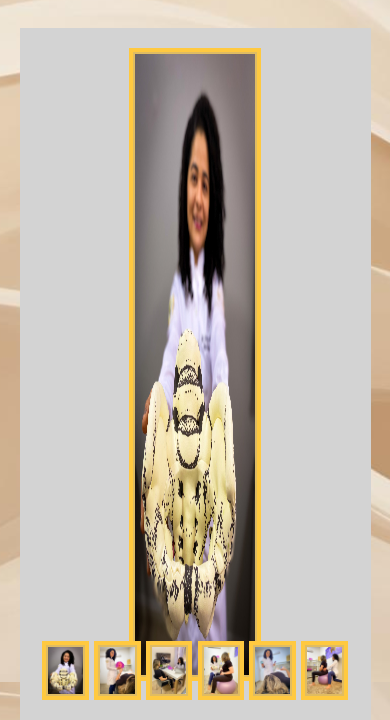
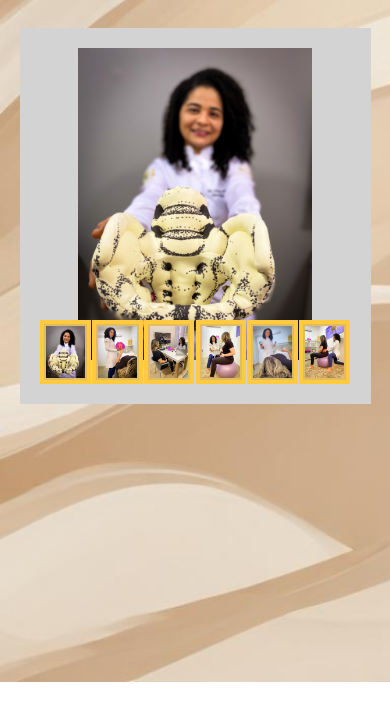
Before and after one commit to 1-GVS-1/Saude-Pelvica, a plain HTML site: page index.html in a window 390 px wide. Shown: the part 162-882 px from the top of the page. After the commit the page ends 844 px from the top, so only its background shows below. Drawn offline with Linux system fonts and the light colour scheme.

Commit message:
Update Style.css

```diff
--- a/CSS/Style.css
+++ b/CSS/Style.css
@@ -33,17 +33,17 @@ div {
   margin-bottom: 10px;
   transition: 1s;
 }
-.logo:hover{
+.logo:hover {
   cursor: pointer;
   transition: 1s;
   transform: scale(1.1);
 }
-.links{
+.links {
   justify-content: right;
   margin-right: 10px;
   display: flex;
 }
-.links a{
+.links a {
   position: a;
   border: 1px solid var(--Bordas);
   border-radius: 15px;
@@ -53,18 +53,18 @@ div {
   display: inline-block;
   margin-bottom: 10px;
 }
-.links a{
+.links a {
   background-color: var(--Fundo_m_n);
   color: var(--Links_m_n);
   text-decoration: none;
   padding: 3px;
 }
-.links a:hover{
+.links a:hover {
   text-decoration: underline;
   color: var(--Links_m_s);
   background-color: var(--Fundo_m_s);
 }
-.menu-mobile{
+.menu-mobile {
   display: none;
 }
 @media (max-width: 600px) {
@@ -74,9 +74,9 @@ div {
     margin-bottom: 10px;
     transition: 1s;
   }
-  .links{
+  .links {
     display: none;
-    flex:content;
+    flex: content;
     flex-direction: column;
   }
   .links li {
@@ -84,7 +84,7 @@ div {
     display: flex;
     justify-content: center;
   }
-.links a{
+  .links a {
     margin: auto;
     text-align: center;
     font-size: 1.5em;
@@ -94,10 +94,10 @@ div {
     width: 50%;
     margin-bottom: 10px;
   }
-.links a:hover{
+  .links a:hover {
     text-decoration: none;
   }
-.menu-mobile{
+  .menu-mobile {
     display: block;
     float: right;
     border: none;
@@ -106,13 +106,7 @@ div {
     background: transparent;
   }
   /***Conteudo***/
-.mySlides {
-  margin: auto;
-  height: 45vh;
-  width: 1px;
-  display: none;
-  margin-bottom: 10px;
-}
+
   .demo {
     display: block;
     margin-top: -50px;
@@ -122,7 +116,7 @@ div {
   }
 }
 /***Conteudo***/
-footer{
+footer {
   background-color: var(--Fundo_m_n);
   padding: 20px;
   margin: auto;
@@ -131,16 +125,14 @@ footer{
 
 .w3-row-padding {
   display: flex;
-
 }
-.w3-col{
+.w3-col {
   margin: auto;
 }
 
-
 .demo {
   display: block;
-  width:12vw;
+  width: 13vw;
   margin-top: -50px;
   border: 4px solid var(--Bordas);
   padding: 2px;
@@ -148,17 +140,12 @@ footer{
 }
 
 .mySlides {
-  border: 4px solid var(--Bordas);
-  padding: 2px;
-  background-color: var(--Bordas_s);
   margin: auto;
-  height: 75vh;
-  width: 34vw;
+  width: 60vw;
   display: none;
   margin-bottom: 10px;
 }
-.primeiro{
-
+.primeiro {
   justify-content: center;
   display: block;
 }
```
Lines whose indentation alone changed are shown as unchanged.
